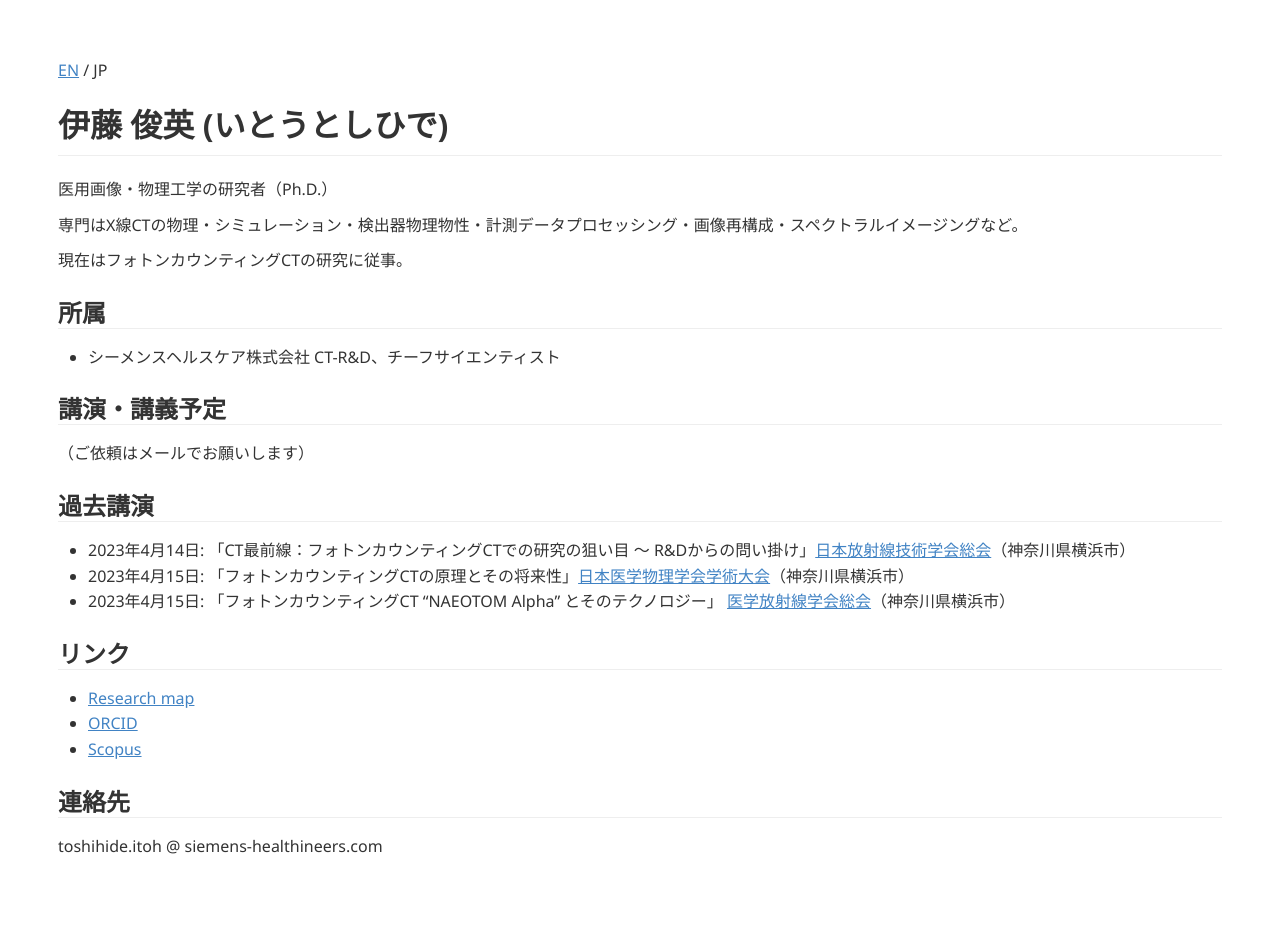
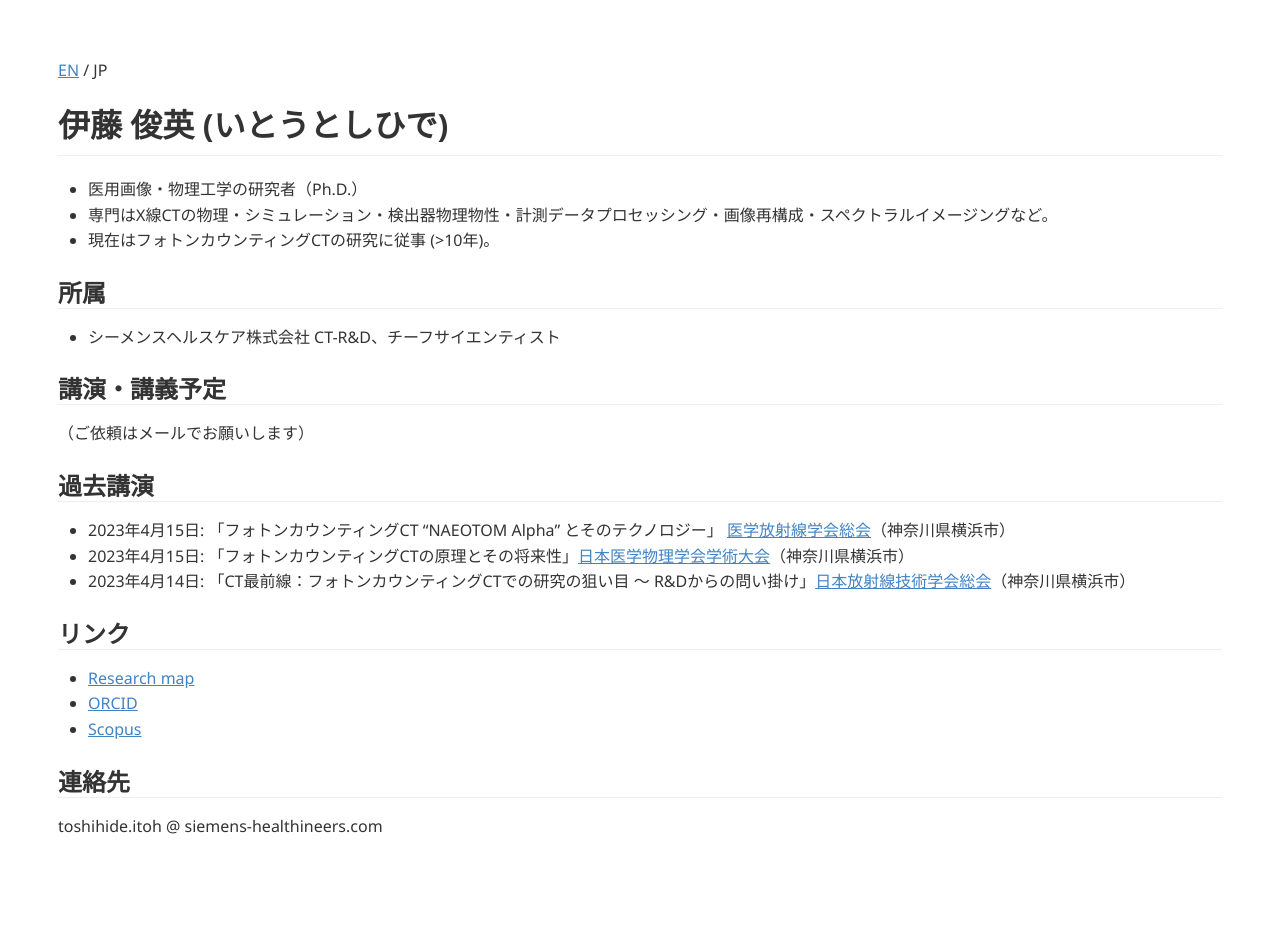
Before and after one commit to tnitoh/tnitoh.github.io, a Jekyll site: the page built from index_jp.md, in a window 1280 px wide. Built offline with Jekyll 4.4.1, drawn with Linux system fonts in a browser that asks for light colours; Markdown is read by kramdown in place of the engine named in the settings.

Commit message:
'updated'

```diff
--- a/index_jp.md
+++ b/index_jp.md
@@ -7,11 +7,9 @@ title: Toshihide Itoh's web page
 
 # 伊藤 俊英 (いとうとしひで)
 
-医用画像・物理工学の研究者（Ph.D.）
-
-専門はX線CTの物理・シミュレーション・検出器物理物性・計測データプロセッシング・画像再構成・スペクトラルイメージングなど。
-
-現在はフォトンカウンティングCTの研究に従事。
+- 医用画像・物理工学の研究者（Ph.D.）
+- 専門はX線CTの物理・シミュレーション・検出器物理物性・計測データプロセッシング・画像再構成・スペクトラルイメージングなど。
+- 現在はフォトンカウンティングCTの研究に従事 (>10年)。
 
 ## 所属
 - シーメンスヘルスケア株式会社 CT-R&D、チーフサイエンティスト
@@ -22,9 +20,9 @@ title: Toshihide Itoh's web page
 
 ## 過去講演
 
+- 2023年4月15日: 「フォトンカウンティングCT "NAEOTOM Alpha" とそのテクノロジー」 [医学放射線学会総会](https://site2.convention.co.jp/jrs82/){:target="_blank"}（神奈川県横浜市）
+- 2023年4月15日: 「フォトンカウンティングCTの原理とその将来性」[日本医学物理学会学術大会](https://www.jsmp.org/conf/125/){:target="_blank"}（神奈川県横浜市）
 - 2023年4月14日: 「CT最前線：フォトンカウンティングCTでの研究の狙い目 ～ R&Dからの問い掛け」[日本放射線技術学会総会](https://www.jsrt.or.jp/gmeeting/soukai79/){:target="_blank"}（神奈川県横浜市）
-- 2023年4月15日: 「フォトンカウンティングCTの原理とその将来性」[日本医学物理学会学術大会](https://www.jsmp.org/conf/125/){:target="_blank"}（神奈川県横浜市）
-- 2023年4月15日: 「フォトンカウンティングCT "NAEOTOM Alpha" とそのテクノロジー」 [医学放射線学会総会](https://site2.convention.co.jp/jrs82/){:target="_blank"}（神奈川県横浜市）
 
 ## リンク
 - [Research map](https://researchmap.jp/tnitoh?lang=en){:target="_blank"}
```
Also changed, not shown: index.md (+2 -2 lines).
